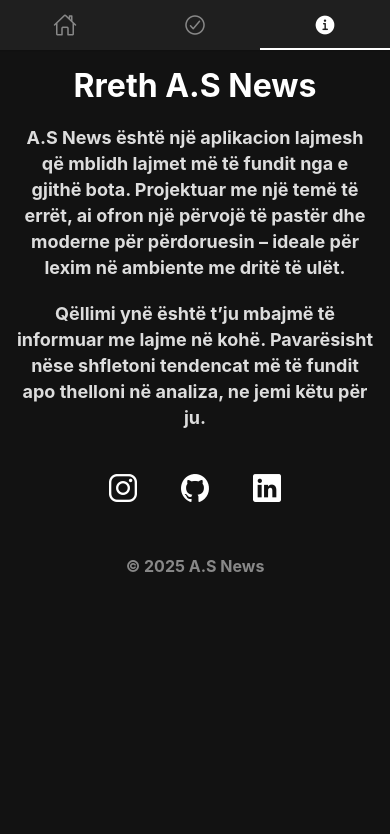
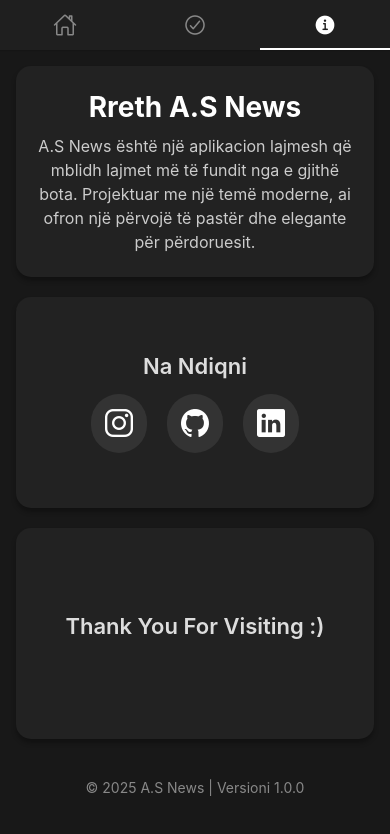
Before and after one commit to Arlind49/prPersonal, a React Native app in the folder newsApp/: screen /About in a window 390 px wide. Shown: the top 834 px of the page. Built offline with nearby package versions, Linux system fonts and the light colour scheme; no server answers.

Commit message:
All Done

```diff
--- a/newsApp/Screens/About.js
+++ b/newsApp/Screens/About.js
@@ -1,6 +1,16 @@
-import React from 'react';
-import { ScrollView, Text, StyleSheet, View, TouchableOpacity, Linking } from 'react-native';
-import Ionicons from 'react-native-vector-icons/Ionicons';
+import React from "react";
+import {
+  ScrollView,
+  Text,
+  StyleSheet,
+  View,
+  TouchableOpacity,
+  Linking,
+  Dimensions,
+} from "react-native";
+import Ionicons from "react-native-vector-icons/Ionicons";
+
+const { width, height } = Dimensions.get("window");
 
 const About = () => {
   const openLink = async (url) => {
@@ -13,26 +23,50 @@ const About = () => {
 
   return (
     <ScrollView style={styles.container}>
+      <View style={styles.card}>
         <Text style={styles.title}>Rreth A.S News</Text>
         <Text style={styles.content}>
-        A.S News është një aplikacion lajmesh që mblidh lajmet më të fundit nga e gjithë bota.
-        Projektuar me një temë të errët, ai ofron një përvojë të pastër dhe moderne për përdoruesin – ideale për lexim në ambiente me dritë të ulët.
+          A.S News është një aplikacion lajmesh që mblidh lajmet më të fundit
+          nga e gjithë bota. Projektuar me një temë moderne, ai ofron një
+          përvojë të pastër dhe elegante për përdoruesit.
         </Text>
-      <Text style={styles.content}>
-        Qëllimi ynë është t’ju mbajmë të informuar me lajme në kohë. Pavarësisht nëse shfletoni tendencat më të fundit apo thelloni në analiza, ne jemi këtu për ju.
-      </Text>
+      </View>
+
+      <View style={styles.card}>
+        <Text style={styles.subtitle}>Na Ndiqni</Text>
         <View style={styles.iconContainer}>
-        <TouchableOpacity onPress={() => openLink('https://www.instagram.com/_arlindselimi_/')}>
-          <Ionicons name="logo-instagram" size={32} color="#fff" style={styles.icon} />
+          <TouchableOpacity
+            onPress={() =>
+              openLink("https://www.instagram.com/_arlindselimi_/")
+            }
+            style={styles.iconButton}
+          >
+            <Ionicons name="logo-instagram" size={32} color="#fff" />
           </TouchableOpacity>
-        <TouchableOpacity onPress={() => openLink('https://github.com/Arlind49')}>
-          <Ionicons name="logo-github" size={32} color="#fff" style={styles.icon} />
+          <TouchableOpacity
+            onPress={() => openLink("https://github.com/Arlind49")}
+            style={styles.iconButton}
+          >
+            <Ionicons name="logo-github" size={32} color="#fff" />
           </TouchableOpacity>
-        <TouchableOpacity onPress={() => openLink('https://www.linkedin.com/in/arlind-selimi-10101010101010101010/')}>
-          <Ionicons name="logo-linkedin" size={32} color="#fff" style={styles.icon} />
+          <TouchableOpacity
+            onPress={() =>
+              openLink(
+                "https://www.linkedin.com/in/arlind-selimi-10101010101010101010/"
+              )
+            }
+            style={styles.iconButton}
+          >
+            <Ionicons name="logo-linkedin" size={32} color="#fff" />
           </TouchableOpacity>
         </View>
-      <Text style={styles.footer}>© 2025 A.S News</Text>
+      </View>
+
+      <View style={styles.card}>
+        <Text style={styles.subtitle}>Thank You For Visiting :)</Text>
+      </View>
+
+      <Text style={styles.footer}>© 2025 A.S News | Versioni 1.0.0</Text>
     </ScrollView>
   );
 };
@@ -40,38 +74,73 @@ const About = () => {
 const styles = StyleSheet.create({
   container: {
     flex: 1,
-    backgroundColor: '#121212',
+    backgroundColor: "#181818",
     padding: 16,
   },
+  card: {
+    backgroundColor: "#222",
+    borderRadius: 15,
+    padding: 20,
+    marginBottom: 20,
+    shadowColor: "#000",
+    shadowOffset: { width: 0, height: 4 },
+    shadowOpacity: 0.3,
+    shadowRadius: 5,
+    elevation: 6,
+    width: width - 32,
+    height: height * 0.25,
+    alignSelf: "center",
+    justifyContent: "center",
+    alignItems: "center",
+  },
   title: {
-    fontSize: 32,
-    fontWeight: 'bold',
-    color: '#fff',
-    marginBottom: 20,
-    textAlign: 'center',
+    fontSize: 28,
+    fontWeight: "bold",
+    color: "#fff",
+    textAlign: "center",
+    marginBottom: 10,
+  },
+  subtitle: {
+    fontSize: 22,
+    fontWeight: "600",
+    color: "#ddd",
+    textAlign: "center",
+    marginBottom: 15,
   },
   content: {
-    fontSize: 18,
-    fontWeight: 'bold',
-    color: '#ddd',
-    lineHeight: 26,
-    marginBottom: 20,
-    textAlign: 'center',
+    fontSize: 16,
+    color: "#ccc",
+    textAlign: "center",
+    lineHeight: 24,
   },
   iconContainer: {
-    flexDirection: 'row',
-    justifyContent: 'center',
-    marginVertical: 20,
+    flexDirection: "row",
+    justifyContent: "center",
+    gap: 20,
   },
-  icon: {
-    marginHorizontal: 20,
+  iconButton: {
+    backgroundColor: "#333",
+    padding: 12,
+    borderRadius: 50,
+    alignItems: "center",
+  },
+  contactButton: {
+    backgroundColor: "#1E90FF",
+    padding: 12,
+    borderRadius: 10,
+    alignItems: "center",
+    marginTop: 10,
+  },
+  contactText: {
+    color: "#fff",
+    fontSize: 18,
+    fontWeight: "bold",
   },
   footer: {
-    fontSize: 16,
-    fontWeight: 'bold',
-    color: '#888',
-    textAlign: 'center',
-    marginTop: 30,
+    fontSize: 14,
+    color: "#888",
+    textAlign: "center",
+    marginTop: 20,
   },
 });
 
--- a/newsApp/Screens/Home.js
+++ b/newsApp/Screens/Home.js
@@ -318,14 +318,15 @@ const styles = StyleSheet.create({
   },
   card: {
     flex: 1,
-    margin: 8,
+    margin: 22,
     backgroundColor: "#222",
     borderRadius: 8,
     overflow: "hidden",
   },
   cardImage: {
-    height: 150,
+    height: 200,
     justifyContent: "flex-end",
+    width: "100%"
   },
   overlay: {
     backgroundColor: "rgba(0, 0, 0, 0.5)",
--- a/newsApp/Screens/Zgjedhjet2025.js
+++ b/newsApp/Screens/Zgjedhjet2025.js
@@ -1,5 +1,11 @@
 import React, { useState } from "react";
-import { View, Text, StyleSheet, FlatList, TouchableOpacity } from "react-native";
+import {
+  View,
+  Text,
+  StyleSheet,
+  FlatList,
+  TouchableOpacity,
+} from "react-native";
 import Svg, { Rect } from "react-native-svg";
 
 // Election data for different cities
@@ -35,7 +41,7 @@ const electionData = {
   Ferizaj: [
     { name: "VV", percentage: 51.79, color: "#FF0000" },
     { name: "PDK", percentage: 26.76, color: "#5DADEC" },
-    { name: "LDK", percentage: 13.20, color: "#6C93C4" },
+    { name: "LDK", percentage: 13.2, color: "#6C93C4" },
     { name: "AAK-NISMA", percentage: 3.18, color: "#5B4B8A" },
     { name: "Koalicioni për Familjen", percentage: 1.86, color: "#7B68EE" },
   ],
@@ -48,11 +54,10 @@ const electionData = {
   ],
   Gjilan: [
     { name: "VV", percentage: 51.46, color: "#FF0000" },
-    { name: "LDK", percentage: 22.20, color: "#6C93C4" },
+    { name: "LDK", percentage: 22.2, color: "#6C93C4" },
     { name: "PDK", percentage: 16.89, color: "#5DADEC" },
     { name: "Koalicioni për Familjen", percentage: 2.58, color: "#7B68EE" },
     { name: "AAK-NISMA", percentage: 2.54, color: "#5B4B8A" },
-
   ],
   Podujeva: [
     { name: "VV", percentage: 49.77, color: "#FF0000" },
@@ -102,7 +107,15 @@ const Zgjedhjet2025 = () => {
             <Text style={styles.pollLabel}>{item.name}</Text>
             <View style={styles.barContainer}>
               <Svg height="20" width="100%">
-                <Rect x="0" y="0" width={`${item.percentage}%`} height="20" fill={item.color} rx="10" ry="10" />
+                <Rect
+                  x="0"
+                  y="0"
+                  width={`${item.percentage}%`}
+                  height="20"
+                  fill={item.color}
+                  rx="10"
+                  ry="10"
+                />
               </Svg>
             </View>
             <Text style={styles.pollPercentage}>{item.percentage}%</Text>
@@ -114,80 +127,106 @@ const Zgjedhjet2025 = () => {
     </View>
   );
 };
-
 const styles = StyleSheet.create({
   container: {
     flex: 1,
-    backgroundColor: "#121212",
-    padding: 30,
+    backgroundColor: "#181818", // Slightly lighter black for contrast
+    padding: 25,
     alignItems: "center",
   },
   title: {
-    fontSize: 32,
+    fontSize: 34,
     fontWeight: "bold",
-    color: "#fff",
-    marginBottom: 10,
+    color: "#ffffff",
+    marginBottom: 15,
+    textTransform: "uppercase", // Makes title stand out
   },
   subtitle: {
-    fontSize: 25,
-    color: "#aaa",
-    marginBottom: 20,
+    fontSize: 22,
+    color: "#bbbbbb",
+    marginBottom: 25,
   },
+
+  // City Selection Bar
   cityBar: {
     flexDirection: "row",
-    flexWrap: "wrap", // Allows cities to wrap to the next line
+    flexWrap: "wrap",
     justifyContent: "center",
-    marginBottom: 20,
+    marginBottom: 25,
+    paddingHorizontal: 10,
   },
   cityButton: {
-    paddingVertical: 10,
-    paddingHorizontal: 15,
-    marginHorizontal: 5,
-    marginVertical: 5, // Added spacing between rows
-    borderRadius: 8,
-    backgroundColor: "#333",
+    paddingVertical: 12,
+    paddingHorizontal: 18,
+    marginHorizontal: 6,
+    marginVertical: 6,
+    borderRadius: 20,
+    backgroundColor: "#2C2C2C", // Darker button background
+    shadowColor: "#000",
+    shadowOpacity: 0.2,
+    shadowOffset: { width: 0, height: 2 },
+    transition: "background-color 0.3s", // For Web (Hover Effect)
   },
   selectedCityButton: {
     backgroundColor: "#D70000",
+    transform: [{ scale: 1.05 }], // Slightly enlarges selected button
   },
   cityText: {
     color: "#fff",
     fontSize: 18,
+    fontWeight: "500",
   },
   selectedCityText: {
     fontWeight: "bold",
+    textTransform: "uppercase",
   },
+
+  // Polling Result Items
   pollItem: {
     flexDirection: "row",
     alignItems: "center",
     width: "100%",
-    marginVertical: 15,
+    marginVertical: 18, // Increased spacing for readability
   },
   pollLabel: {
     flex: 1,
-    fontSize: 28,
+    fontSize: 26,
     fontWeight: "bold",
-    color: "#fff",
-    paddingRight: 15,
+    color: "#ffffff",
+    textAlign: "right",
+    paddingRight: 20,
   },
   barContainer: {
     flex: 3,
-    marginHorizontal: 10,
+    marginHorizontal: 12,
+    backgroundColor: "#292929", // Darker background for contrast
+    borderRadius: 10, // Makes bars rounded
+    overflow: "hidden", // Ensures bars don’t go outside
   },
   pollPercentage: {
-    marginLeft: 15,
-    fontSize: 24,
+    width: 80,
+    fontSize: 22,
     fontWeight: "bold",
-    color: "#fff",
+    color: "#ffffff",
+    textAlign: "center",
+    backgroundColor: "#222", // Darker box for contrast
+    paddingVertical: 5,
+    borderRadius: 8,
   },
+
+  // Footer
   footer: {
     marginTop: 30,
-    fontSize: 24,
+    fontSize: 22,
     fontWeight: "bold",
     backgroundColor: "#D70000",
-    color: "white",
-    padding: 15,
-    borderRadius: 8,
+    color: "#ffffff",
+    paddingVertical: 15,
+    paddingHorizontal: 25,
+    borderRadius: 12,
+    shadowColor: "#000",
+    shadowOpacity: 0.3,
+    shadowOffset: { width: 0, height: 4 },
   },
 });
 
```
Also changed, not shown: newsApp/Screens/DrawerNavigator.js (deleted, +0 -35 lines), newsApp/Screens/Favorites.js (deleted, +0 -42 lines), newsApp/Screens/FavoritesContext.js (deleted). Lines whose indentation alone changed are shown as unchanged.
